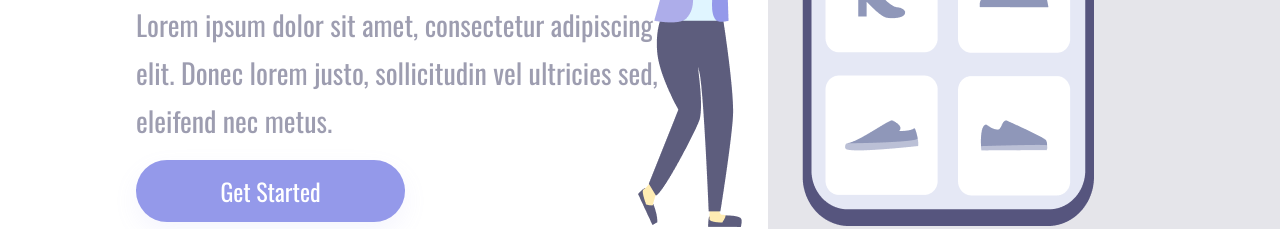
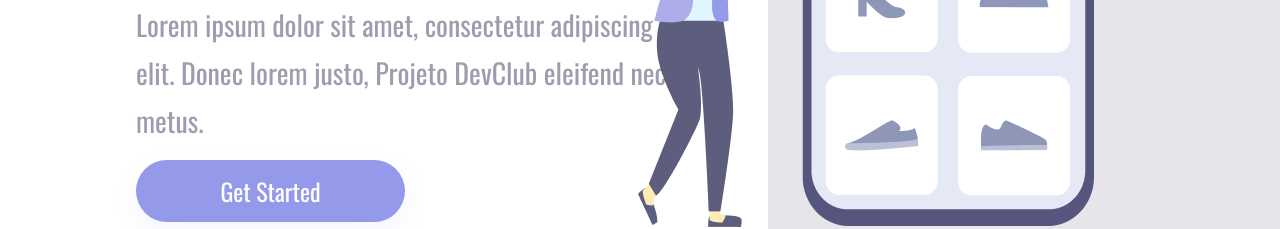
Before and after one commit to Primedina/Primeiro-Projeto-Responsivo, a plain HTML site: page index.html in a window 1280 px wide. Shown: the part 574-803 px from the top of the page. Drawn offline with nearby package versions, Linux system fonts and the light colour scheme.

Commit message:
Alteração paragrafo principal

```diff
--- a/index.html
+++ b/index.html
@@ -14,7 +14,7 @@
         <section class="container-left">
             <h1>Easy Shopping   Via Mobile</h1>
             <p>Lorem ipsum dolor sit amet, consectetur  adipiscing
-                elit. Donec lorem justo, sollicitudin vel ultricies sed,
+                elit. Donec lorem justo, Projeto DevClub
                 eleifend nec metus. </p>
                 <button>Get Started</button>
         </section>
```
